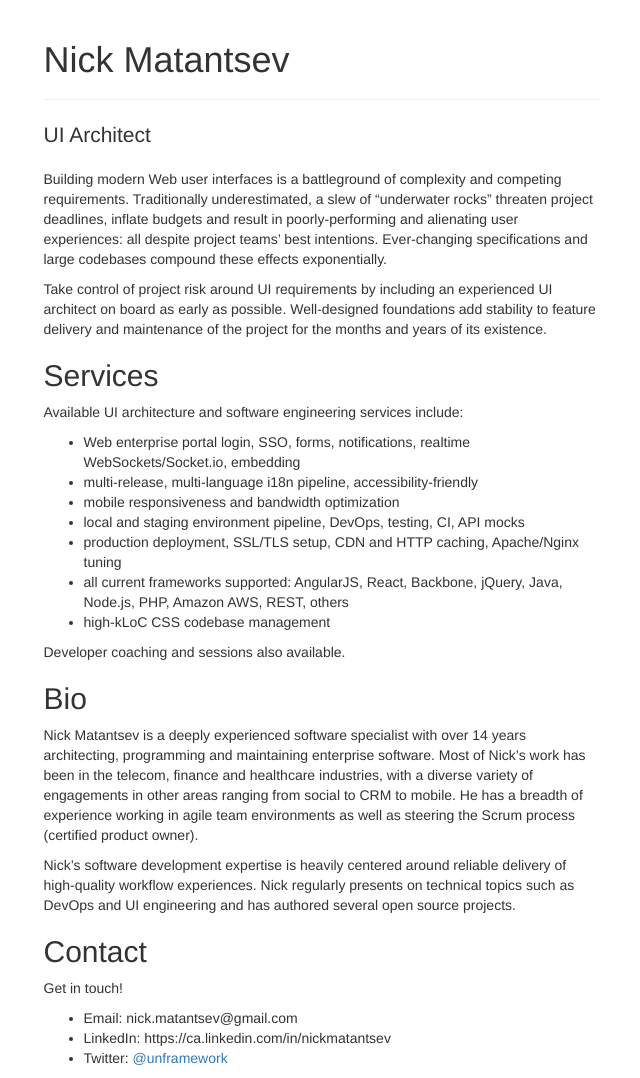
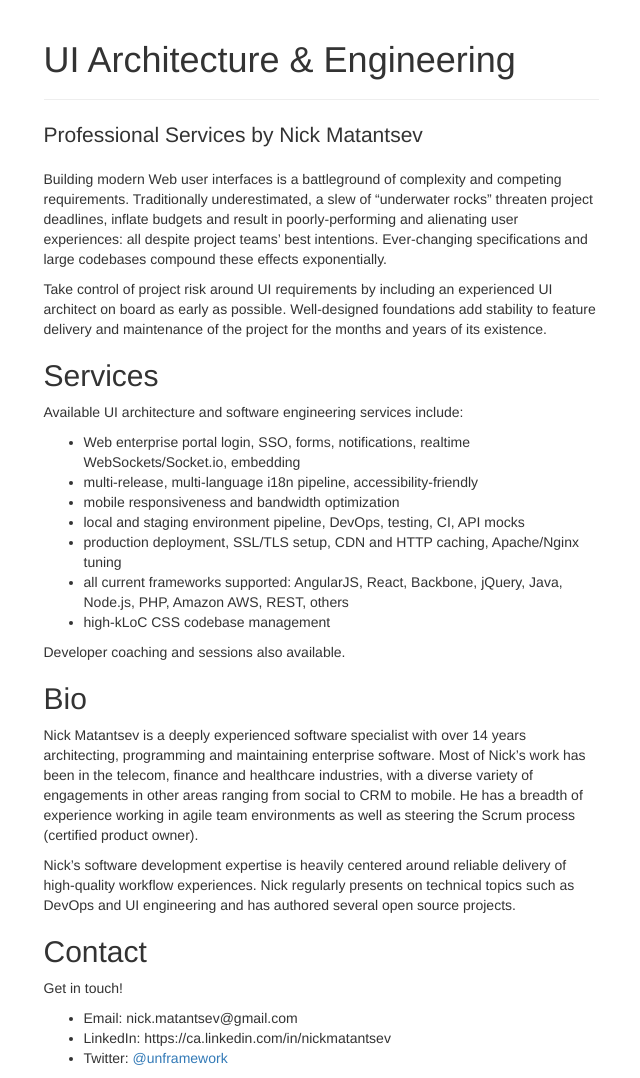
Before and after one commit to unframework/unframework-website, a Jekyll site: the page built from ui-architecture.md, in a window 1280 px wide. Shown: the whole page, without its empty margins (319-959 px from the left). Built offline with Jekyll 4.4.1, drawn with Linux system fonts in a browser that asks for light colours.

Commit message:
Tweaking service page layout more

```diff
--- a/_layouts/service.html
+++ b/_layouts/service.html
@@ -8,7 +8,7 @@ layout: default
     </div>
     <div class="col-md-6">
       <div class="page-header">
-          <h1>Nick Matantsev</h1>
+          <h1>{{ page.title }}</h1>
       </div>
 
       <p class="lead">{{ page.tagline }}</p>
--- a/ui-architecture.md
+++ b/ui-architecture.md
@@ -1,7 +1,7 @@
 ---
 layout: service
-title: 'Nick Matantsev: UI Architect'
-tagline: 'UI Architect'
+title: 'UI Architecture & Engineering'
+tagline: 'Professional Services by Nick Matantsev'
 ---
 
 Building modern Web user interfaces is a battleground of complexity and competing requirements. Traditionally underestimated, a slew of "underwater rocks" threaten project deadlines, inflate budgets and result in poorly-performing and alienating user experiences: all despite project teams' best intentions. Ever-changing specifications and large codebases compound these effects exponentially.
```
